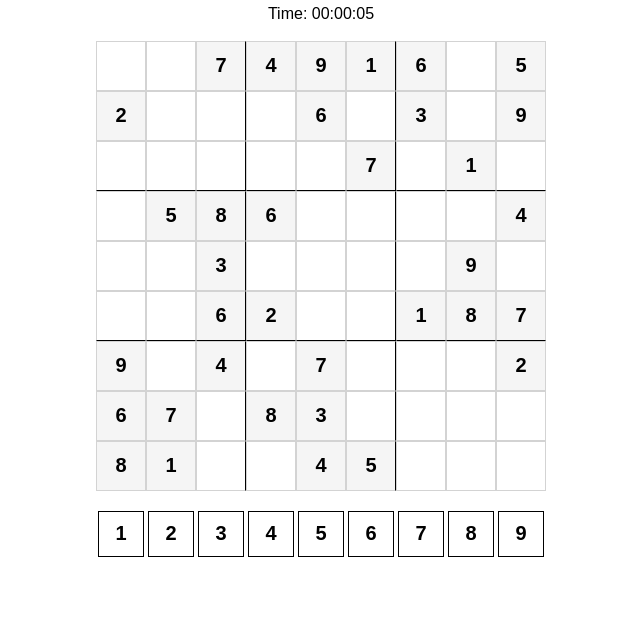
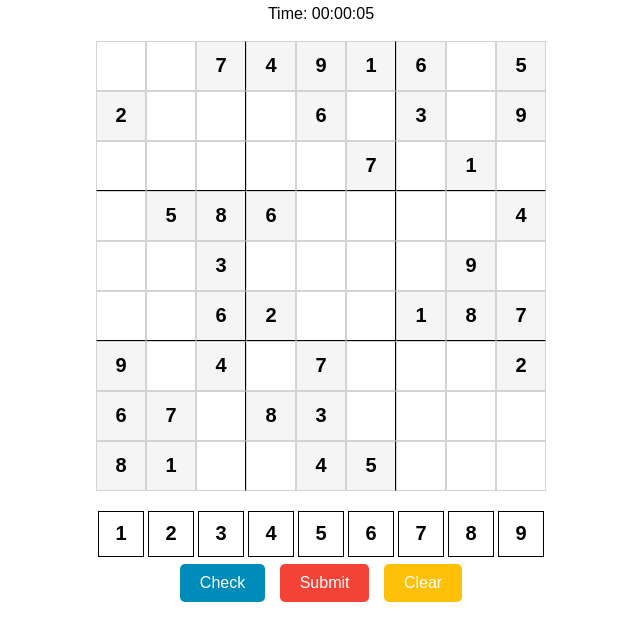
Before and after one commit to Preet2099x/Sudoku, a plain HTML site: page sudoku.html in a window 1280 px wide. Shown: the part 73-714 px from the top of the page, without its empty margins (319-959 px from the left). Drawn offline with Linux system fonts and the light colour scheme.

Commit message:
Added Buttons

```diff
--- a/sudoku.css
+++ b/sudoku.css
@@ -82,3 +82,58 @@ hr {
 .vertical-line {
     border-right: 1px solid black;
 }
+
+button {
+    background-color: #4CAF50; /* Green */
+    color: white;
+    padding: 10px 20px;
+    border: none;
+    border-radius: 5px;
+    margin: 5px;
+    cursor: pointer;
+    font-size: 16px;
+}
+
+/* Existing CSS... */
+
+button {
+    background-color: #4CAF50; /* Green */
+    color: white;
+    padding: 10px 20px;
+    border: none;
+    border-radius: 5px;
+    margin: 5px;
+    cursor: pointer;
+    font-size: 16px;
+    transition: background-color 0.3s ease-in-out; /* Smooth transition */
+}
+
+button:hover {
+    background-color: #45a049; /* Darker green on hover */
+}
+
+button#check {
+    background-color: #008CBA; /* Blue for the Check button */
+}
+
+button#check:hover {
+    background-color: #00688B; /* Darker blue on hover */
+}
+
+button#submit {
+    background-color: #f44336; /* Red for the Submit button */
+}
+
+button#submit:hover {
+    background-color: #d32f2f; /* Darker red on hover */
+}
+
+button#clear {
+    background-color: #ffc107; /* Yellow for the Clear button */
+}
+
+button#clear:hover {
+    background-color: #e0a800; /* Darker yellow on hover */
+}
+
+/* ... Other existing styles ... */
--- a/sudoku.html
+++ b/sudoku.html
@@ -17,5 +17,13 @@
     <div id="board"></div>
     <br>
     <div id="digits"></div>
+
+
+    <!-- Buttons -->
+    <button id="check" onclick="checkSudoku()">Check</button>
+    <button id="submit" onclick="submitSudoku()">Submit</button>
+    <button id="clear" onclick="clearBoard()">Clear</button>
+
+
 </body>
 </html>
```
